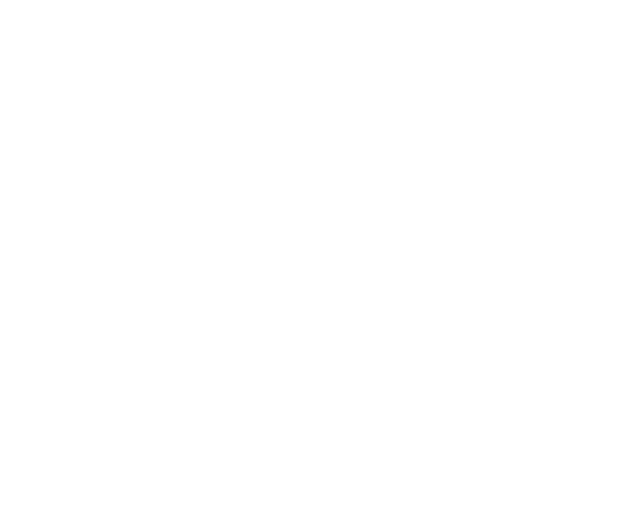
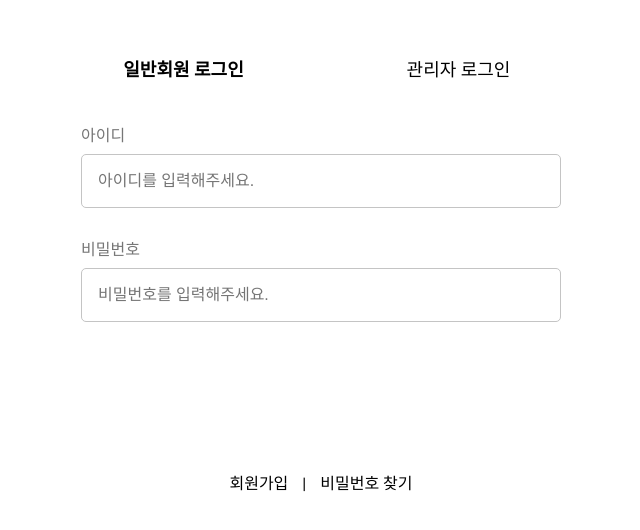
Before and after one commit to yoonth95/beta-frontend, a React (Vite) app: page /login in a window 1280 px wide. Shown: the part 166-696 px from the top of the page, without its empty margins (319-959 px from the left). Built offline with nearby package versions, Linux system fonts and the light colour scheme.

Commit message:
Design: 로그인 페이지 마크업 및 디자인 (#3)

```diff
--- /dev/null
+++ b/src/pages/Login/LoginPage.module.css
@@ -0,0 +1,67 @@
+.login-main {
+  display: flex;
+  flex-direction: column;
+  width: 34.375rem;
+  height: 25.5rem;
+  position: relative;
+  margin: auto;
+  transform: translate(0, 50%);
+}
+
+.login-section {
+  height: 100%;
+  border: 1px solid var(--gray300-color);
+  border-radius: 0.625rem;
+}
+
+.login-section-buttons {
+  display: flex;
+  width: 100%;
+  height: 3.75rem;
+}
+
+.login-section-button {
+  width: 50%;
+  height: 100%;
+  font-family: inherit;
+  font-size: 1.125rem;
+  font-weight: 400;
+  background-color: var(--gray100-color);
+  border-bottom: 1px solid var(--gray300-color);
+}
+
+.login-section-button:first-child {
+  border-right: 1px solid var(--gray300-color);
+  border-top-left-radius: 0.625rem;
+}
+
+.login-section-button:last-child {
+  border-top-right-radius: 0.625rem;
+}
+
+.active {
+  background-color: #fff;
+  border-bottom: 1px solid #fff;
+  font-weight: 600;
+}
+
+.login-section-form {
+  display: flex;
+  flex-direction: column;
+  height: 80%;
+  gap: 1.875rem;
+  margin: 1.875rem 0;
+  padding: 0 2.1875rem;
+}
+
+.login-section-form .fieldset-box {
+  width: calc(100% - 4.375rem); /* 패딩 고려한 너비 조정 */
+}
+
+.login-link {
+  margin: 1.875rem auto;
+}
+
+.login-link-span {
+  margin: 0 0.875rem;
+}
--- a/src/pages/Login/LoginPage.tsx
+++ b/src/pages/Login/LoginPage.tsx
@@ -1,7 +1,57 @@
-import React from "react";
+import React, { useState } from "react";
+import { Link } from "react-router-dom";
+import Button from "@/components/common/Button/Button";
+import InputField from "@/components/common/InputField/InputField";
+import styles from "./LoginPage.module.css";
 
 const LoginPage = () => {
-  return <div></div>;
+  const [id, setId] = useState("");
+  const [password, setPassword] = useState("");
+  const [userType, setUserType] = useState("User");
+
+  const handleSubmit = (e: React.FormEvent<HTMLFormElement>) => {
+    e.preventDefault();
+    console.log(id, password, userType);
+  };
+
+  return (
+    <main className={styles["login-main"]}>
+      <section className={styles["login-section"]}>
+        <div className={styles["login-section-buttons"]}>
+          <button
+            type="button"
+            className={`${styles["login-section-button"]} ${userType === "User" ? styles["active"] : ""}`}
+            onClick={() => setUserType("User")}
+          >
+            일반회원 로그인
+          </button>
+          <button
+            type="button"
+            className={`${styles["login-section-button"]} ${userType === "Admin" ? styles["active"] : ""}`}
+            onClick={() => setUserType("Admin")}
+          >
+            관리자 로그인
+          </button>
+        </div>
+        <form onSubmit={handleSubmit} className={styles["login-section-form"]}>
+          <InputField children="아이디" type="text" placeholder="아이디를 입력해주세요." value={id} onChange={(e) => setId(e.target.value)} />
+          <InputField
+            children="비밀번호"
+            type="password"
+            placeholder="비밀번호를 입력해주세요."
+            value={password}
+            onChange={(e) => setPassword(e.target.value)}
+          />
+          <Button children="로그인" type="submit" />
+        </form>
+      </section>
+      <section className={styles["login-link"]}>
+        <Link to="/signup">회원가입</Link>
+        <span className={styles["login-link-span"]}>|</span>
+        <Link to="/findPW">비밀번호 찾기</Link>
+      </section>
+    </main>
+  );
 };
 
 export default LoginPage;
```
